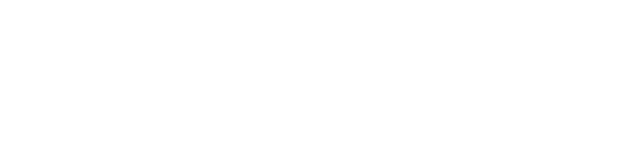
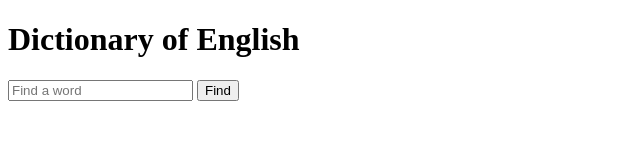
Before and after one commit to facusbrr/Gayoso_Facundo_APIS, a plain HTML site: page index.html in a window 1280 px wide. Shown: the whole page, without its empty margins (0-640 px from the left). Drawn offline with Linux system fonts and the light colour scheme.

Commit message:
Implementación de la API y funcionalidad terminada para que funcione

```diff
--- a/assets/js/main.js
+++ b/assets/js/main.js
@@ -0,0 +1,14 @@
+async function getDefinition() {
+    const word = document.getElementById('wordInput').value;
+    const apiUrl = `https://api.dictionaryapi.dev/api/v2/entries/en/${word}`;
+
+    try {
+        const respuesta = await fetch(apiUrl);
+        const info = await respuesta.json();
+
+        const definition = info[0]?.meanings[0]?.definitions[0]?.definition || 'No se encontró la definición.';
+        document.getElementById('definition').textContent = definition;
+    } catch (error) {
+        console.error('Error al obtener la definición:', error);
+    }
+}
--- a/index.html
+++ b/index.html
@@ -7,7 +7,10 @@
     <link rel="stylesheet" href="assets/css/styles.css">
 </head>
 <body>
-
+    <h1>Dictionary of English</h1>
+    <input type="text" id="wordInput" placeholder="Find a word">
+    <button onclick="getDefinition()">Find</button>
+    <p id="definition"></p>
 </body>
     <script src="assets/js/main.js"></script>
 </html>
```
